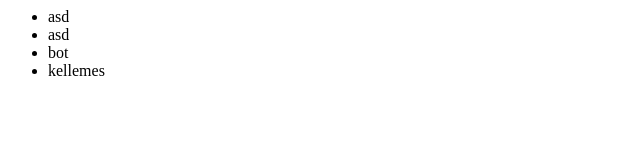
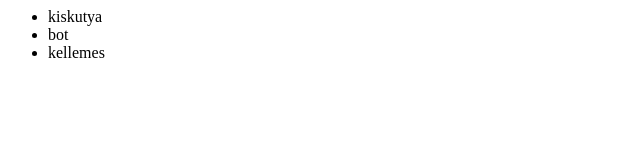
Before and after one commit to szintenzoltan/test1, a plain HTML site: page index.html in a window 1280 px wide. Shown: the whole page, without its empty margins (0-640 px from the left). Drawn offline with Linux system fonts and the light colour scheme.

Commit message:
initial commit

```diff
--- a/index.html
+++ b/index.html
@@ -1,8 +1,7 @@
 <html>
   <body>
     <ul>
-      <li>asd</li>
-      <li>asd</li>
+      <li>kiskutya</li>
       <li>bot</li>
       <li>kellemes</li>
     </ul>
```
